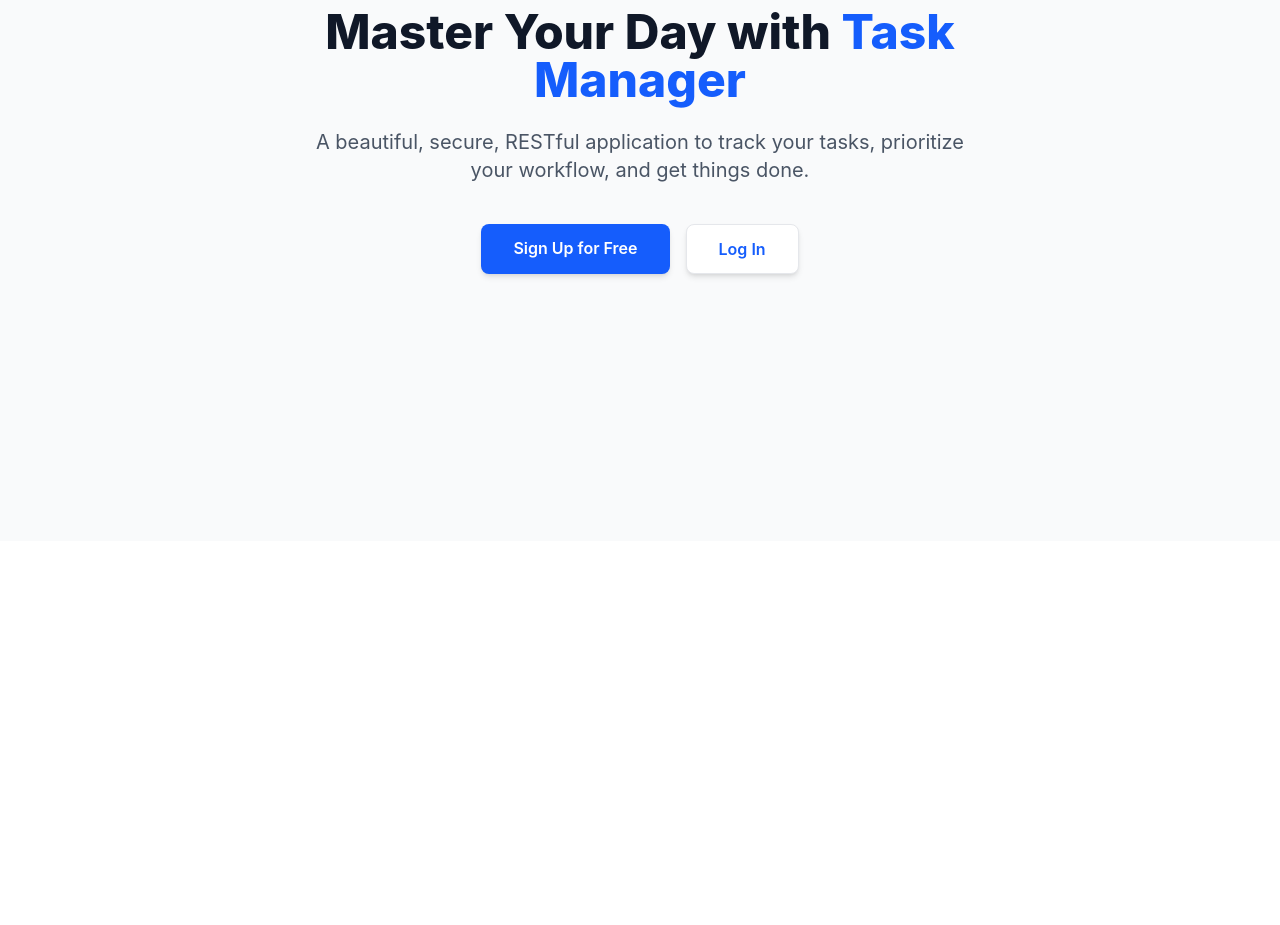
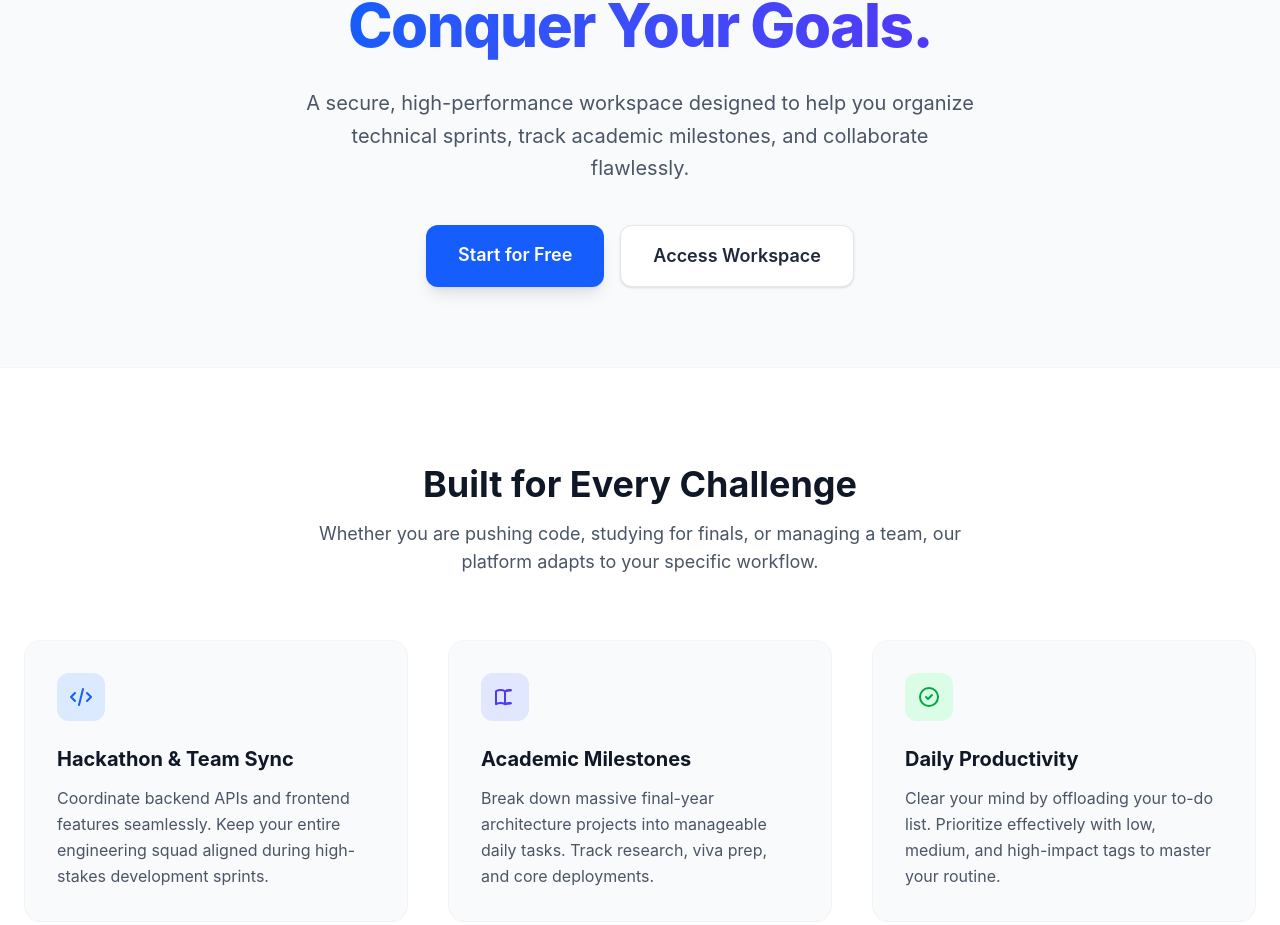
Before and after one commit to aftab-exr/task-manager-ui, a React (Vite) app: page / in a window 1280 px wide. Shown: the part 259-1184 px from the top of the page. Before the commit the page ends 800 px from the top, so only its background shows below. Built offline with nearby package versions, Linux system fonts and the light colour scheme.

Commit message:
feat: upgraded landing page with use cases and modern UI

```diff
--- a/src/pages/LandingPage.jsx
+++ b/src/pages/LandingPage.jsx
@@ -2,30 +2,79 @@ import { Link } from "react-router-dom";
 
 export default function LandingPage() {
     return (
-        <div className="min-h-screen bg-gray-50 flex flex-col items-center justify-center p-8">
-            <div className="max-w-2xl text-center">
-                <h1 className="text-5xl font-extrabold text-gray-900 mb-6">
-                    Master Your Day with <span className="text-blue-600">Task Manager</span>
+        <div className="min-h-screen bg-gray-50 flex flex-col font-sans">
+            {/* Navigation Bar */}
+            <nav className="flex justify-between items-center p-6 max-w-7xl w-full mx-auto">
+                <div className="text-2xl font-extrabold text-blue-600 tracking-tight">TaskFlow</div>
+                <div className="flex gap-4">
+                    <Link to="/login" className="text-gray-600 hover:text-blue-600 font-medium transition flex items-center">Log In</Link>
+                    <Link to="/register" className="bg-blue-600 text-white px-5 py-2.5 rounded-lg font-medium hover:bg-blue-700 transition shadow-sm">Get Started</Link>
+                </div>
+            </nav>
+
+            {/* Hero Section */}
+            <main className="flex-grow flex flex-col items-center justify-center text-center px-4 py-20">
+                <h1 className="text-5xl md:text-6xl font-extrabold text-gray-900 mb-6 tracking-tight max-w-4xl leading-tight">
+                    Master Your Workflow. <br className="hidden md:block" />
+                    <span className="text-transparent bg-clip-text bg-gradient-to-r from-blue-600 to-indigo-600">Conquer Your Goals.</span>
                 </h1>
-                <p className="text-xl text-gray-600 mb-10">
-                    A beautiful, secure, RESTful application to track your tasks, prioritize your workflow, and get things done.
+                <p className="text-xl text-gray-600 mb-10 max-w-2xl leading-relaxed">
+                    A secure, high-performance workspace designed to help you organize technical sprints, track academic milestones, and collaborate flawlessly.
                 </p>
-
-                <div className="flex justify-center gap-4">
-                    <Link
-                        to="/register"
-                        className="bg-blue-600 text-white font-semibold px-8 py-3 rounded-lg shadow-md hover:bg-blue-700 transition"
-                    >
-                        Sign Up for Free
+                <div className="flex flex-col sm:flex-row justify-center gap-4 w-full sm:w-auto">
+                    <Link to="/register" className="bg-blue-600 text-white font-semibold text-lg px-8 py-4 rounded-xl shadow-lg hover:bg-blue-700 hover:shadow-xl transition transform hover:-translate-y-1">
+                        Start for Free
                     </Link>
-                    <Link
-                        to="/login"
-                        className="bg-white text-blue-600 font-semibold px-8 py-3 rounded-lg shadow-md border border-gray-200 hover:bg-gray-50 transition"
-                    >
-                        Log In
+                    <Link to="/login" className="bg-white text-gray-800 font-semibold text-lg px-8 py-4 rounded-xl shadow border border-gray-200 hover:bg-gray-50 transition">
+                        Access Workspace
                     </Link>
                 </div>
-            </div>
+            </main>
+
+            {/* Elaborated Use Cases Section */}
+            <section className="bg-white py-24 border-t border-gray-100">
+                <div className="max-w-7xl mx-auto px-6">
+                    <div className="text-center mb-16">
+                        <h2 className="text-3xl md:text-4xl font-bold text-gray-900 mb-4">Built for Every Challenge</h2>
+                        <p className="text-lg text-gray-600 max-w-2xl mx-auto">Whether you are pushing code, studying for finals, or managing a team, our platform adapts to your specific workflow.</p>
+                    </div>
+
+                    <div className="grid grid-cols-1 md:grid-cols-3 gap-10">
+                        {/* Use Case 1: Engineering & Hackathons */}
+                        <div className="p-8 rounded-2xl bg-gray-50 border border-gray-100 hover:shadow-md transition duration-300">
+                            <div className="w-12 h-12 bg-blue-100 text-blue-600 rounded-xl flex items-center justify-center mb-6">
+                                <svg className="w-6 h-6" fill="none" stroke="currentColor" viewBox="0 0 24 24"><path strokeLinecap="round" strokeLinejoin="round" strokeWidth="2" d="M10 20l4-16m4 4l4 4-4 4M6 16l-4-4 4-4"></path></svg>
+                            </div>
+                            <h3 className="text-xl font-bold text-gray-900 mb-3">Hackathon & Team Sync</h3>
+                            <p className="text-gray-600 leading-relaxed">
+                                Coordinate backend APIs and frontend features seamlessly. Keep your entire engineering squad aligned during high-stakes development sprints.
+                            </p>
+                        </div>
+
+                        {/* Use Case 2: Academic Projects */}
+                        <div className="p-8 rounded-2xl bg-gray-50 border border-gray-100 hover:shadow-md transition duration-300">
+                            <div className="w-12 h-12 bg-indigo-100 text-indigo-600 rounded-xl flex items-center justify-center mb-6">
+                                <svg className="w-6 h-6" fill="none" stroke="currentColor" viewBox="0 0 24 24"><path strokeLinecap="round" strokeLinejoin="round" strokeWidth="2" d="M12 6.253v13m0-13C10.832 5.477 9.246 5 7.5 5S4.168 5.477 3 6.253v13C4.168 18.477 5.754 18 7.5 18s3.332.477 4.5 1.253m0-13C13.168 5.477 14.754 5 16.5 5c1.747 0 3.332.477-4.5 1.253v13C19.832 18.477 18.247 18 16.5 18c-1.746 0-3.332.477-4.5 1.253"></path></svg>
+                            </div>
+                            <h3 className="text-xl font-bold text-gray-900 mb-3">Academic Milestones</h3>
+                            <p className="text-gray-600 leading-relaxed">
+                                Break down massive final-year architecture projects into manageable daily tasks. Track research, viva prep, and core deployments.
+                            </p>
+                        </div>
+
+                        {/* Use Case 3: Daily Habits */}
+                        <div className="p-8 rounded-2xl bg-gray-50 border border-gray-100 hover:shadow-md transition duration-300">
+                            <div className="w-12 h-12 bg-green-100 text-green-600 rounded-xl flex items-center justify-center mb-6">
+                                <svg className="w-6 h-6" fill="none" stroke="currentColor" viewBox="0 0 24 24"><path strokeLinecap="round" strokeLinejoin="round" strokeWidth="2" d="M9 12l2 2 4-4m6 2a9 9 0 11-18 0 9 9 0 0118 0z"></path></svg>
+                            </div>
+                            <h3 className="text-xl font-bold text-gray-900 mb-3">Daily Productivity</h3>
+                            <p className="text-gray-600 leading-relaxed">
+                                Clear your mind by offloading your to-do list. Prioritize effectively with low, medium, and high-impact tags to master your routine.
+                            </p>
+                        </div>
+                    </div>
+                </div>
+            </section>
         </div>
     );
 }
```
